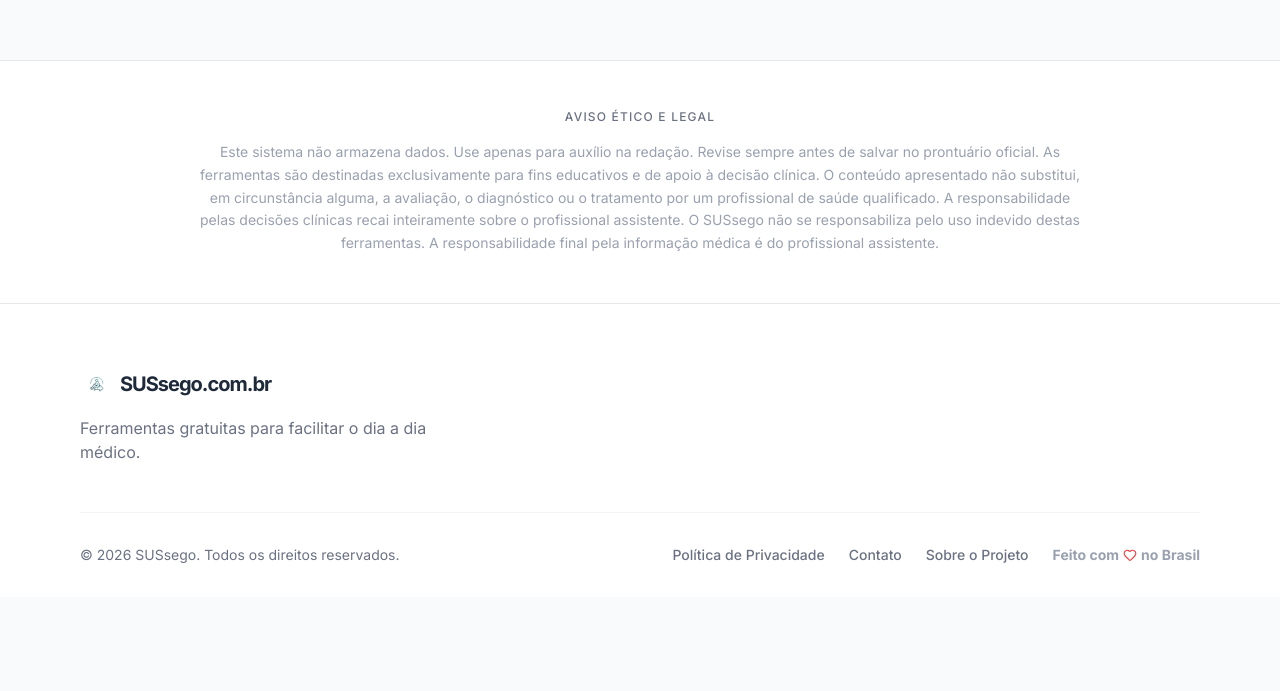
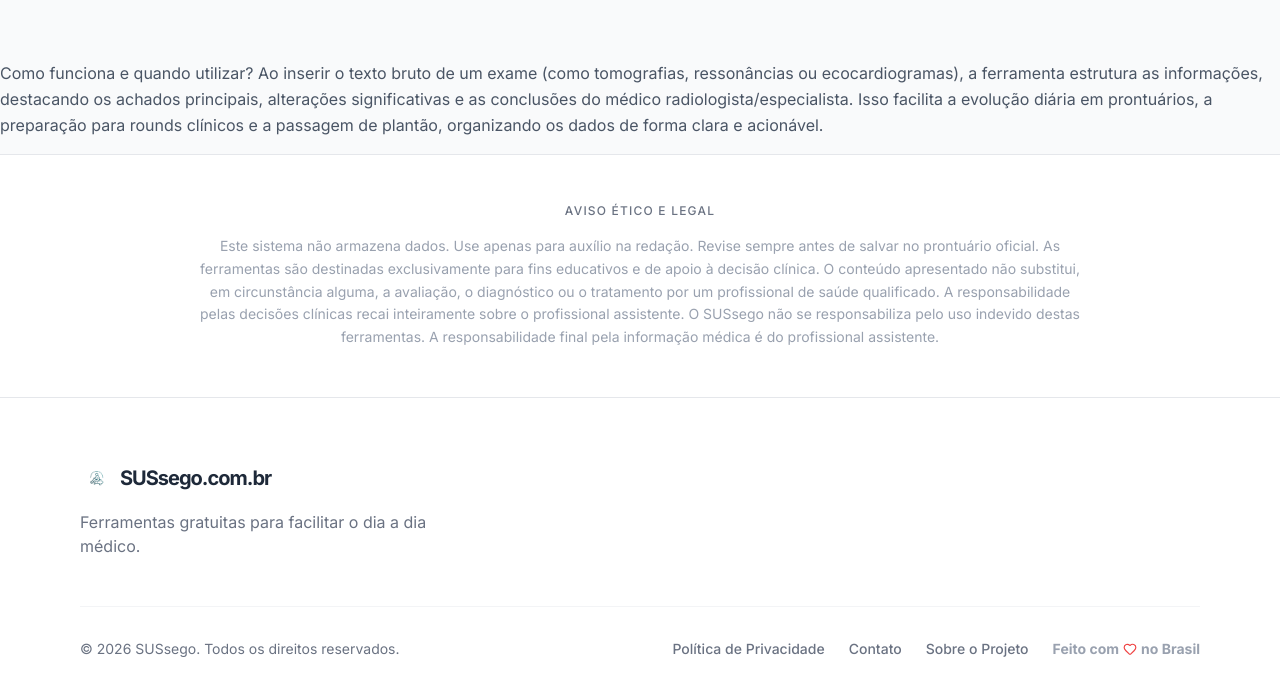
Before and after one commit to lucasvzack-sys/001, a React (Vite) app: page /laudai in a window 1280 px wide. Shown: the part 2047-2738 px from the top of the page. Before the commit the page ends 2644 px from the top, so only its background shows below. Built offline with nearby package versions, Linux system fonts and the light colour scheme.

Commit message:
Update LaudAi.tsx

```diff
--- a/src/components/LaudAi.tsx
+++ b/src/components/LaudAi.tsx
@@ -335,6 +335,11 @@ export default function LaudAi({ onNavigate }: LaudAiProps) {
         </div>
       </main>
 
+      <p className="text-gray-600 mb-4 leading-relaxed">
+        Como funciona e quando utilizar?
+          Ao inserir o texto bruto de um exame (como tomografias, ressonâncias ou ecocardiogramas), a ferramenta estrutura as informações, destacando os achados principais, alterações significativas e as conclusões do médico radiologista/especialista. Isso facilita a evolução diária em prontuários, a preparação para rounds clínicos e a passagem de plantão, organizando os dados de forma clara e acionável.
+      </p>
+
       <footer className="bg-white py-12 px-4 border-t border-gray-200">
         <div className="max-w-4xl mx-auto text-center">
           <p className="text-gray-500 text-xs font-medium uppercase tracking-widest mb-4">Aviso Ético e Legal</p>
```
